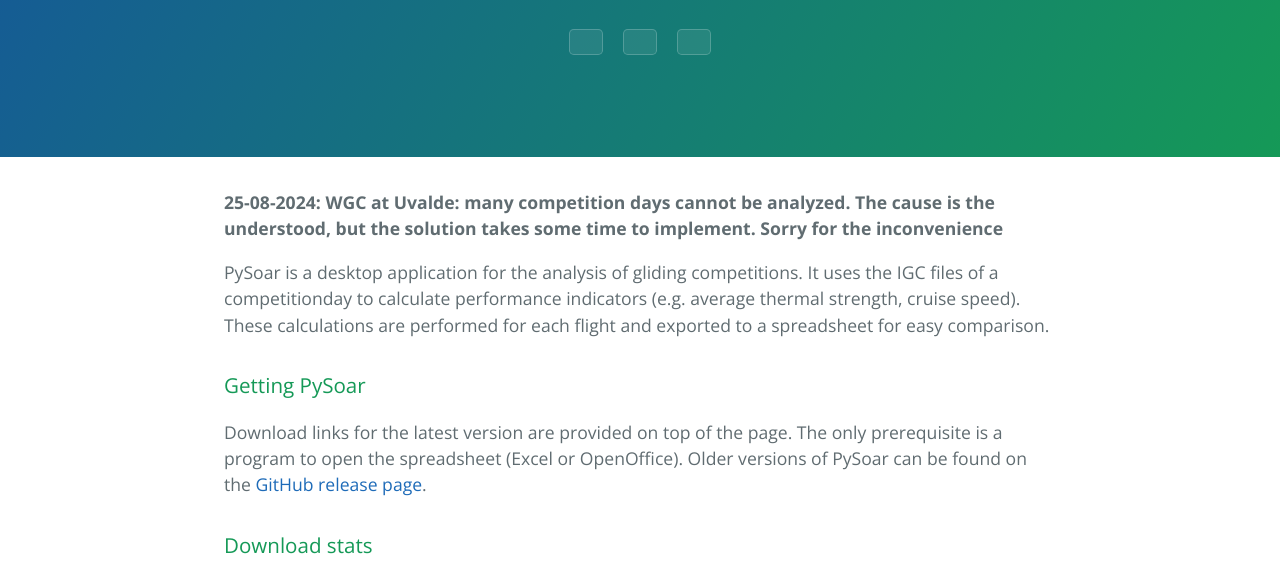
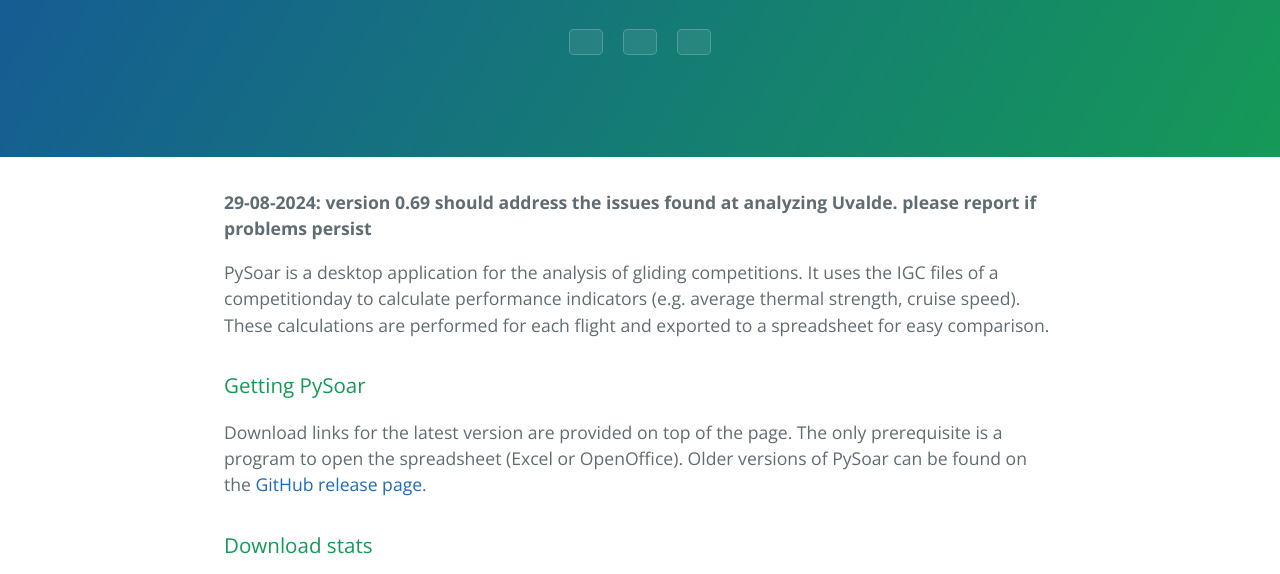
Before and after one commit to GliderGeek/PySoar, a plain HTML site: page index.html in a window 1280 px wide. Shown: the part 208-782 px from the top of the page. Drawn offline with nearby package versions, Linux system fonts and the light colour scheme; no server answers.

Commit message:
change info item

```diff
--- a/index.html
+++ b/index.html
@@ -25,7 +25,7 @@
 
     <section class="main-content">
 
-<p><strong> 25-08-2024: WGC at Uvalde: many competition days cannot be analyzed. The cause is the understood, but the solution takes some time to implement. Sorry for the inconvenience </strong></p>
+<p><strong> 29-08-2024: version 0.69 should address the issues found at analyzing Uvalde. please report if problems persist </strong></p>
 
 <p>PySoar is a desktop application for the analysis of gliding competitions. It uses the IGC files of a competitionday to calculate performance indicators (e.g. average thermal strength, cruise speed). These calculations are performed for each flight and exported to a spreadsheet for easy comparison.</p>
 
```
